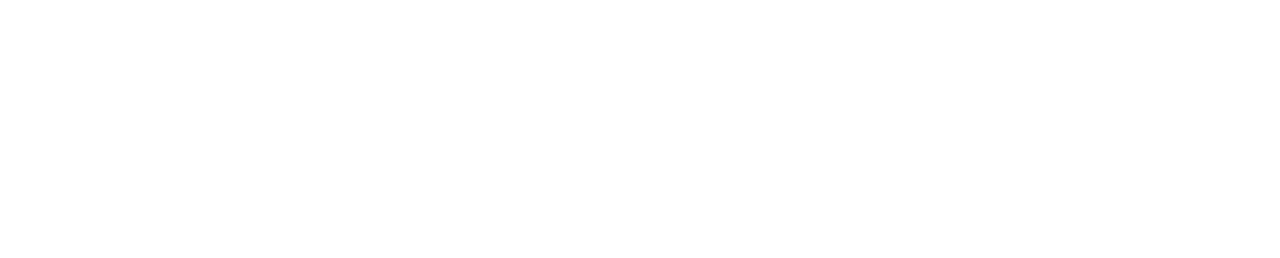
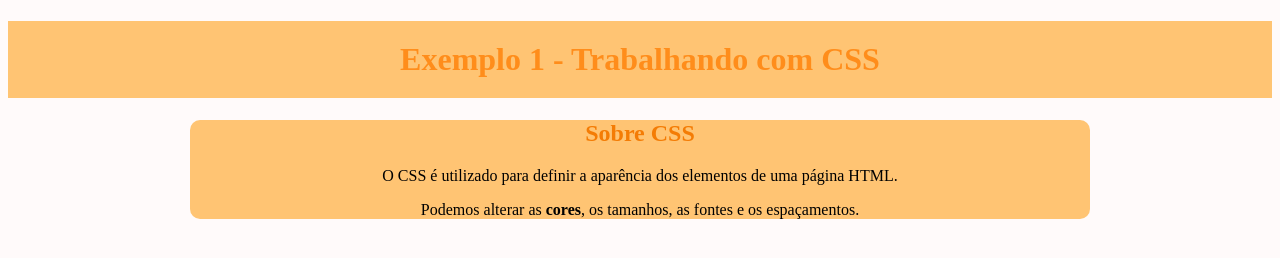
Before and after one commit to Akirarsrss/AulaCSS, a plain HTML site: page aula01/exemplo1.html in a window 1280 px wide. Drawn offline with Linux system fonts and the light colour scheme.

Commit message:
03/09
Gui faltou (João substituiu)

```diff
--- a/aula01/exemplo1.html
+++ b/aula01/exemplo1.html
@@ -0,0 +1,84 @@
+<!DOCTYPE html>
+<html lang="en">
+<head>
+    <meta charset="UTF-8">
+    <meta name="viewport" content="width=device-width, initial-scale=1.0">
+    <title>Exemplo 1 - CSS</title>
+
+    <!-- LINKANDO O ARQUIVO CSS -->
+
+    <link rel="stylesheet" href="estilo_exemplo1.css">
+    <!-- CRIAR O ARQUIVO NA PASTA CHAMADO estilo_exemplo1.css -->
+
+    <style>
+        body
+        {
+            background-color: snow;
+
+        }
+
+        h1
+        {
+            background-color: #ffc473;
+            color: #ff8d1b;
+            text-align: center;
+            padding: 20px;
+        }
+
+        div
+        {
+            background-color: #ffc473;
+            border-radius: 10px;
+         margin: auto;
+            width: 900px;
+            text-align: center;
+            text-size-adjust: auto;
+            margin-bottom: 20px;
+
+        }
+
+        h3
+        {
+            color: #f47c05;
+            text-align: center;
+
+        }
+
+        h2
+        {
+            color: #f47c05;
+            text-align: center;
+        }
+
+    </style>
+</head>
+
+<body>
+
+    <h1>Exemplo 1 - Trabalhando com CSS</h1>
+    <!-- TITULO/ROTULO PARA A DIV-->
+
+    <div class="conteudo">
+
+        <h2>Sobre CSS</h2>
+
+        <p>
+            O CSS é utilizado para definir a aparência
+            dos elementos de uma página HTML.
+        </p>
+
+        <p>
+            Podemos alterar as <b>cores</b>,
+            os tamanhos, as fontes e os espaçamentos.
+        </p>
+
+    </div>
+
+    <div class="conteudo">
+
+
+
+    </div>
+
+</body>
+</html>
```
Also changed, not shown: aula01/index.html (+13 -1 lines), aula01/estilo_exemplo1.css (added), aula01/estilo_exemplo2.css (added).
